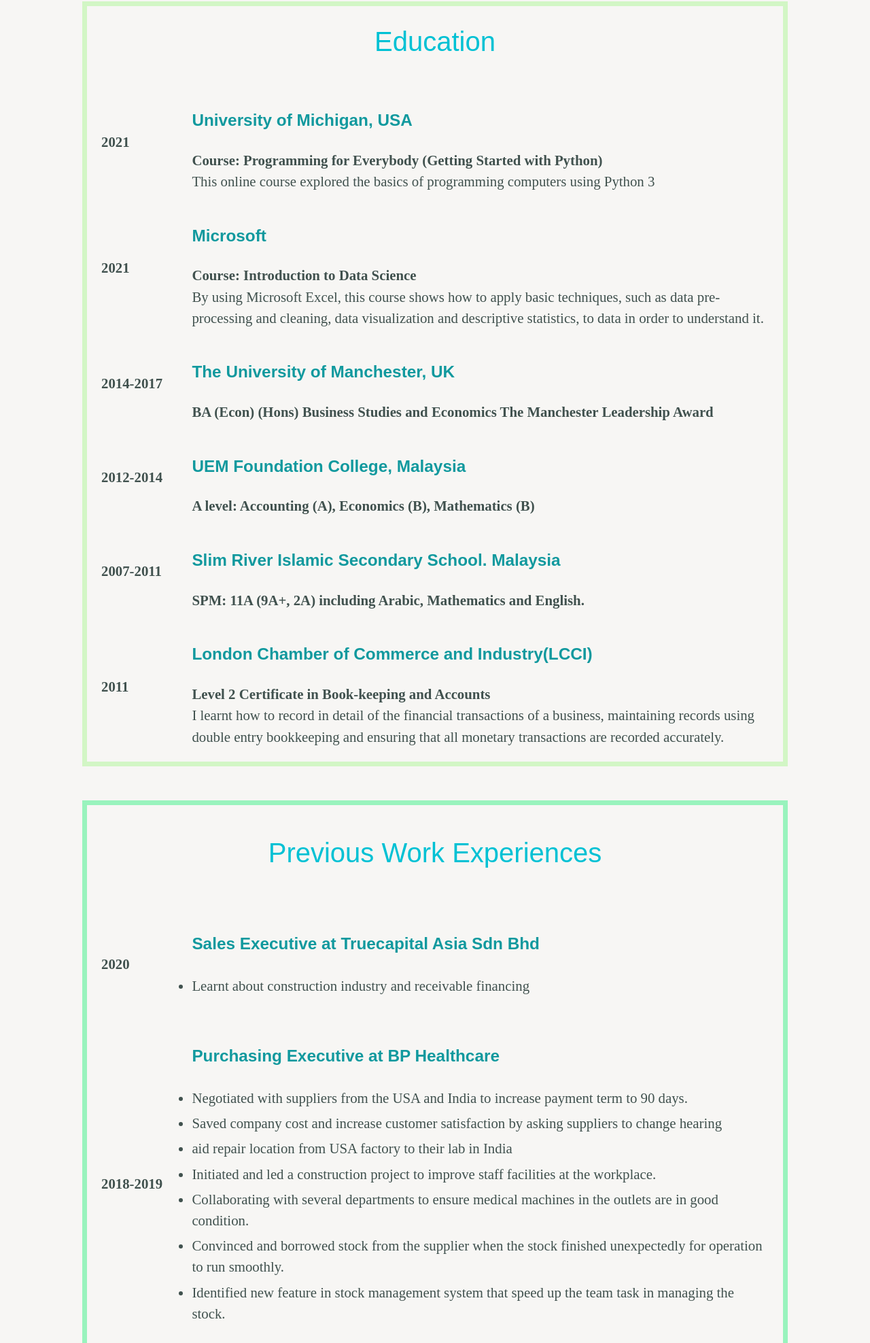
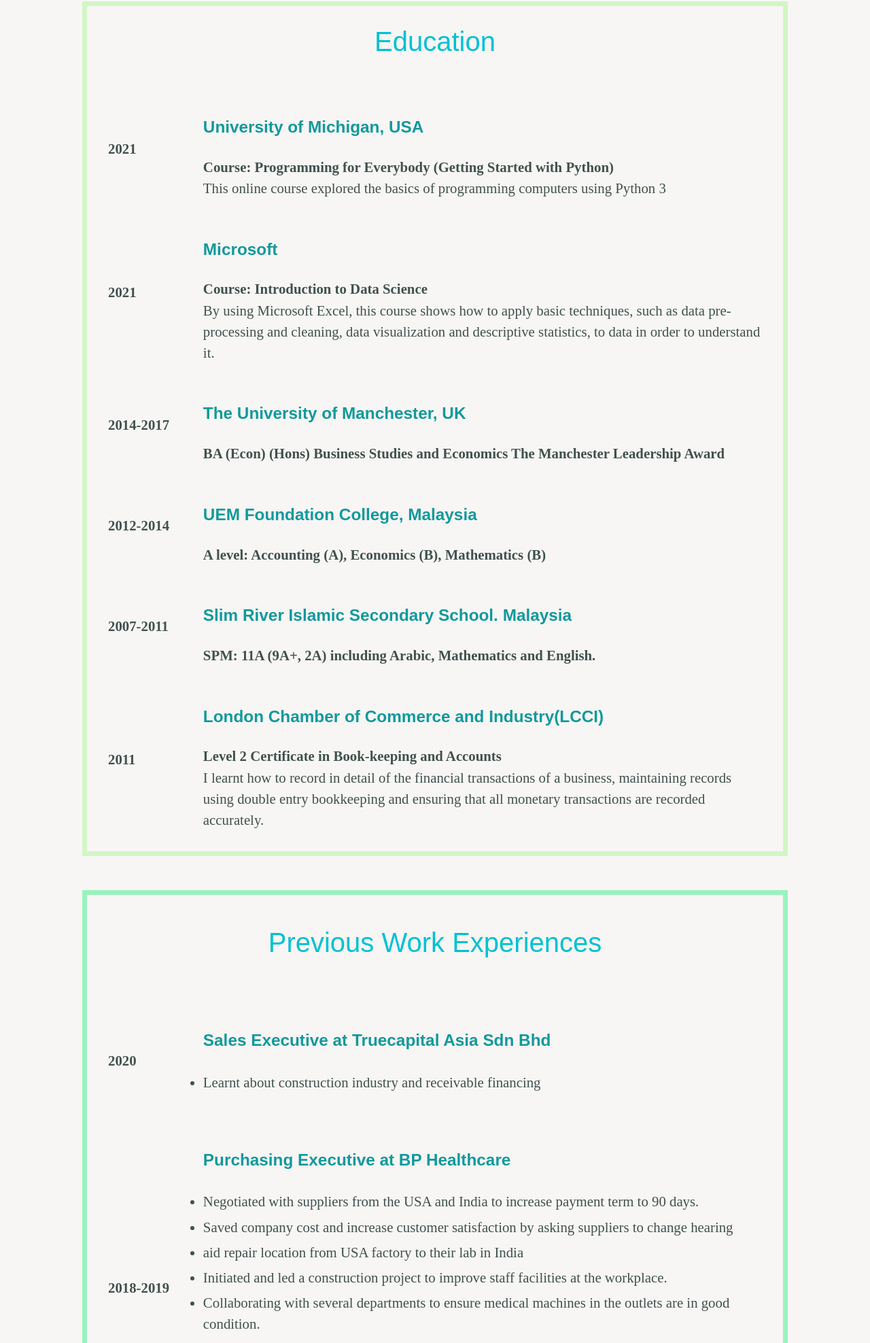
Before and after one commit to Nur-Fatin/CV, a plain HTML site: page index.html in a window 1280 px wide. Shown: the part 1159-3134 px from the top of the page at 68% size. Drawn offline with Linux system fonts and the light colour scheme; a web font is replaced by a local one.

Commit message:
Update index.html

```diff
--- a/index.html
+++ b/index.html
@@ -25,7 +25,7 @@
 
         <div class="education" style="border: 7px solid #D2F6C5;">
             <h2>Education</h2>
-            <table cellspacing="20">
+            <table cellspacing="30">
                 <colgroup>
                    <col span="1" style="width: 10%;">
                    <col span="1" style="width: 75%;">
@@ -105,7 +105,7 @@
             <br>
             <h2>Previous Work Experiences</h2>
             <br>
-            <table cellspacing="20">
+            <table cellspacing="30">
                 <colgroup>
                    <col span="1" style="width: 10%;">
                    <col span="1" style="width: 75%;">
```
